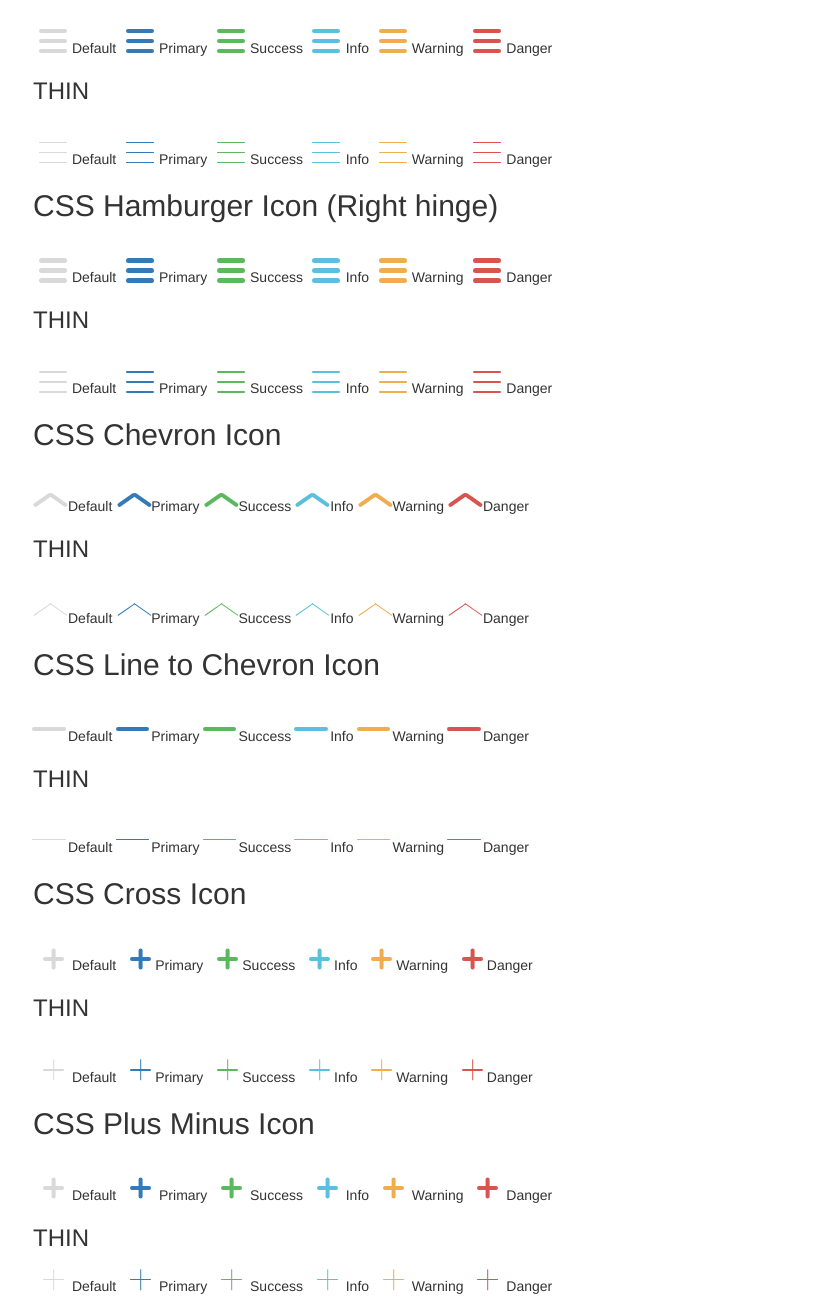
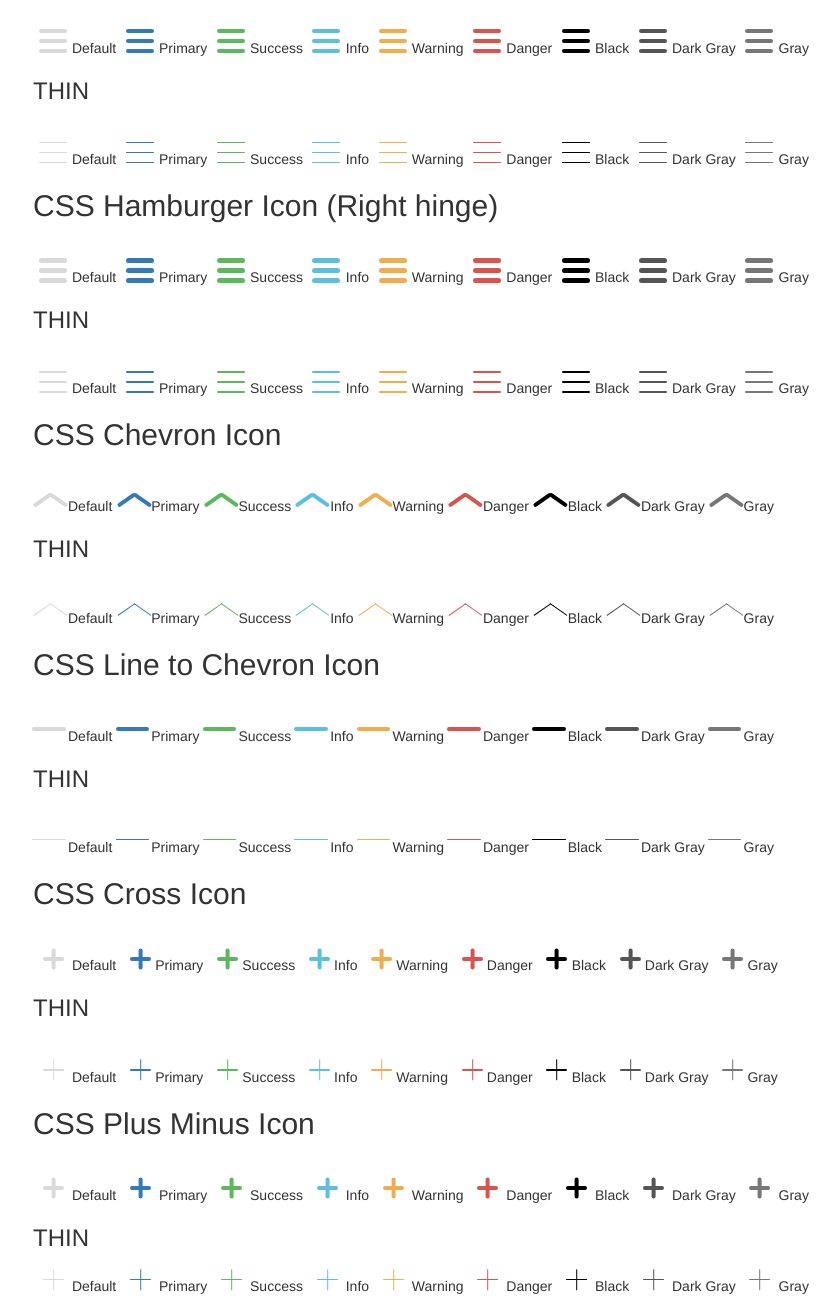
Before and after one commit to osahan/BootstrapOrnaments, a website: page demo/index.html in a window 1280 px wide. Shown: the part 120-1421 px from the top of the page, without its empty margins (37-877 px from the left). Drawn offline with nearby package versions, Linux system fonts and the light colour scheme.

Commit message:
Adding gray variations

```diff
--- a/demo/index.html
+++ b/demo/index.html
@@ -61,6 +61,24 @@
     </a>
 </div> Danger
 
+
+<div data-toggle="icon">
+    <a href="#" class="brgr brgr-left-hinge brgr-black">
+        <span></span>
+    </a>
+</div> Black
+<div data-toggle="icon">
+    <a href="#" class="brgr brgr-left-hinge brgr-dark-gray">
+        <span></span>
+    </a>
+</div> Dark Gray
+<div data-toggle="icon">
+    <a href="#" class="brgr brgr-left-hinge brgr-gray">
+        <span></span>
+    </a>
+</div> Gray
+
+
 <h3> THIN</h3>
 <br />
 <div data-toggle="icon">
@@ -97,6 +115,25 @@
         <span></span>
     </a>
 </div> Danger
+
+
+<div data-toggle="icon">
+    <a href="#" class="brgr brgr-black brgr-thin brgr-left-hinge">
+        <span></span>
+    </a>
+</div> Black
+
+<div data-toggle="icon">
+    <a href="#" class="brgr brgr-dark-gray brgr-thin brgr-left-hinge">
+        <span></span>
+    </a>
+</div> Dark Gray
+<div data-toggle="icon">
+    <a href="#" class="brgr brgr-gray brgr-thin brgr-left-hinge">
+        <span></span>
+    </a>
+</div> Gray
+
 
 
 
@@ -138,6 +175,26 @@
     </a>
 </div> Danger
 
+<div data-toggle="icon">
+    <a href="#" class="brgr brgr-black brgr-right-hinge">
+        <span></span>
+    </a>
+</div> Black
+
+<div data-toggle="icon">
+    <a href="#" class="brgr brgr-dark-gray brgr-right-hinge">
+        <span></span>
+    </a>
+</div> Dark Gray
+<div data-toggle="icon">
+    <a href="#" class="brgr brgr-gray brgr-right-hinge">
+        <span></span>
+    </a>
+</div> Gray
+
+
+
+
 <h3>THIN</h3>
 <br />
 
@@ -176,7 +233,22 @@
     </a>
 </div> Danger
 
+<div data-toggle="icon">
+    <a href="#" class="brgr brgr-black brgr-thin brgr-right-hinge">
+        <span></span>
+    </a>
+</div> Black
 
+<div data-toggle="icon">
+    <a href="#" class="brgr brgr-dark-gray brgr-thin brgr-right-hinge">
+        <span></span>
+    </a>
+</div> Dark Gray
+<div data-toggle="icon">
+    <a href="#" class="brgr brgr-gray brgr-thin brgr-right-hinge">
+        <span></span>
+    </a>
+</div> Gray
 
 
 <h2>CSS Chevron Icon</h2>
@@ -217,6 +289,26 @@
     </a>
 </div>Danger
 
+<div data-toggle="icon">
+    <a href="#" class="chevron chevron-black">
+        <span></span>
+    </a>
+</div>Black
+
+<div data-toggle="icon">
+    <a href="#" class="chevron chevron-dark-gray">
+        <span></span>
+    </a>
+</div>Dark Gray
+
+<div data-toggle="icon">
+    <a href="#" class="chevron chevron-gray">
+        <span></span>
+    </a>
+</div>Gray
+
+
+
 <h3>THIN</h3>
 <br />
 <div data-toggle="icon">
@@ -255,6 +347,23 @@
     </a>
 </div>Danger
 
+<div data-toggle="icon">
+    <a href="#" class="chevron chevron-thin chevron-black">
+        <span></span>
+    </a>
+</div>Black
+
+<div data-toggle="icon">
+    <a href="#" class="chevron chevron-thin chevron-dark-gray">
+        <span></span>
+    </a>
+</div>Dark Gray
+
+<div data-toggle="icon">
+    <a href="#" class="chevron chevron-thin chevron-gray">
+        <span></span>
+    </a>
+</div>Gray
 
 
 
@@ -297,6 +406,23 @@
     </a>
 </div>Danger
 
+<div data-toggle="icon">
+    <a href="#" class="chevron chevron-line chevron-black">
+        <span></span>
+    </a>
+</div>Black
+<div data-toggle="icon">
+    <a href="#" class="chevron chevron-line chevron-dark-gray">
+        <span></span>
+    </a>
+</div>Dark Gray
+<div data-toggle="icon">
+    <a href="#" class="chevron chevron-line chevron-gray">
+        <span></span>
+    </a>
+</div>Gray
+
+
 <H3>THIN</H3>
 <br />
 <div data-toggle="icon">
@@ -330,6 +456,21 @@
     </a>
 </div>Danger
 
+<div data-toggle="icon">
+    <a href="#" class="chevron chevron-line chevron-thin chevron-black">
+        <span></span>
+    </a>
+</div>Black
+<div data-toggle="icon">
+    <a href="#" class="chevron chevron-line chevron-thin chevron-dark-gray">
+        <span></span>
+    </a>
+</div>Dark Gray
+<div data-toggle="icon">
+    <a href="#" class="chevron chevron-line chevron-thin chevron-gray">
+        <span></span>
+    </a>
+</div>Gray
 
 
 
@@ -373,6 +514,26 @@
     </a>
 </div>Danger
 
+<div data-toggle="icon">
+    <a href="#" class="cross cross-black">
+        <span></span>
+    </a>
+</div>Black
+
+<div data-toggle="icon">
+    <a href="#" class="cross cross-dark-gray">
+        <span></span>
+    </a>
+</div>Dark Gray
+
+<div data-toggle="icon">
+    <a href="#" class="cross cross-gray">
+        <span></span>
+    </a>
+</div>Gray
+
+
+
 <h3>THIN</h3>
 <br />
 <div data-toggle="icon">
@@ -410,6 +571,23 @@
     </a>
 </div>Danger
 
+<div data-toggle="icon">
+    <a href="#" class="cross cross-thin cross-black">
+        <span></span>
+    </a>
+</div>Black
+
+<div data-toggle="icon">
+    <a href="#" class="cross cross-thin cross-dark-gray">
+        <span></span>
+    </a>
+</div>Dark Gray
+
+<div data-toggle="icon">
+    <a href="#" class="cross cross-thin cross-gray">
+        <span></span>
+    </a>
+</div>Gray
 
 
 
@@ -451,6 +629,26 @@
     </a>
 </div> Danger
 
+<div data-toggle="icon">
+    <a href="#" class="plusminus plusminus-black">
+        <span></span>
+    </a>
+</div> Black
+
+<div data-toggle="icon">
+    <a href="#" class="plusminus plusminus-dark-gray">
+        <span></span>
+    </a>
+</div> Dark Gray
+
+<div data-toggle="icon">
+    <a href="#" class="plusminus plusminus-gray">
+        <span></span>
+    </a>
+</div> Gray
+
+
+
 <h3>THIN</h3>
 <div data-toggle="icon">
     <a href="#" class="plusminus plusminus-thin plusminus-default">
@@ -488,6 +686,24 @@
     </a>
 </div> Danger
 
+
+<div data-toggle="icon">
+    <a href="#" class="plusminus plusminus-thin plusminus-black">
+        <span></span>
+    </a>
+</div> Black
+
+<div data-toggle="icon">
+    <a href="#" class="plusminus plusminus-thin plusminus-dark-gray">
+        <span></span>
+    </a>
+</div> Dark Gray
+
+<div data-toggle="icon">
+    <a href="#" class="plusminus plusminus-thin plusminus-gray">
+        <span></span>
+    </a>
+</div> Gray
 
 
 
```
